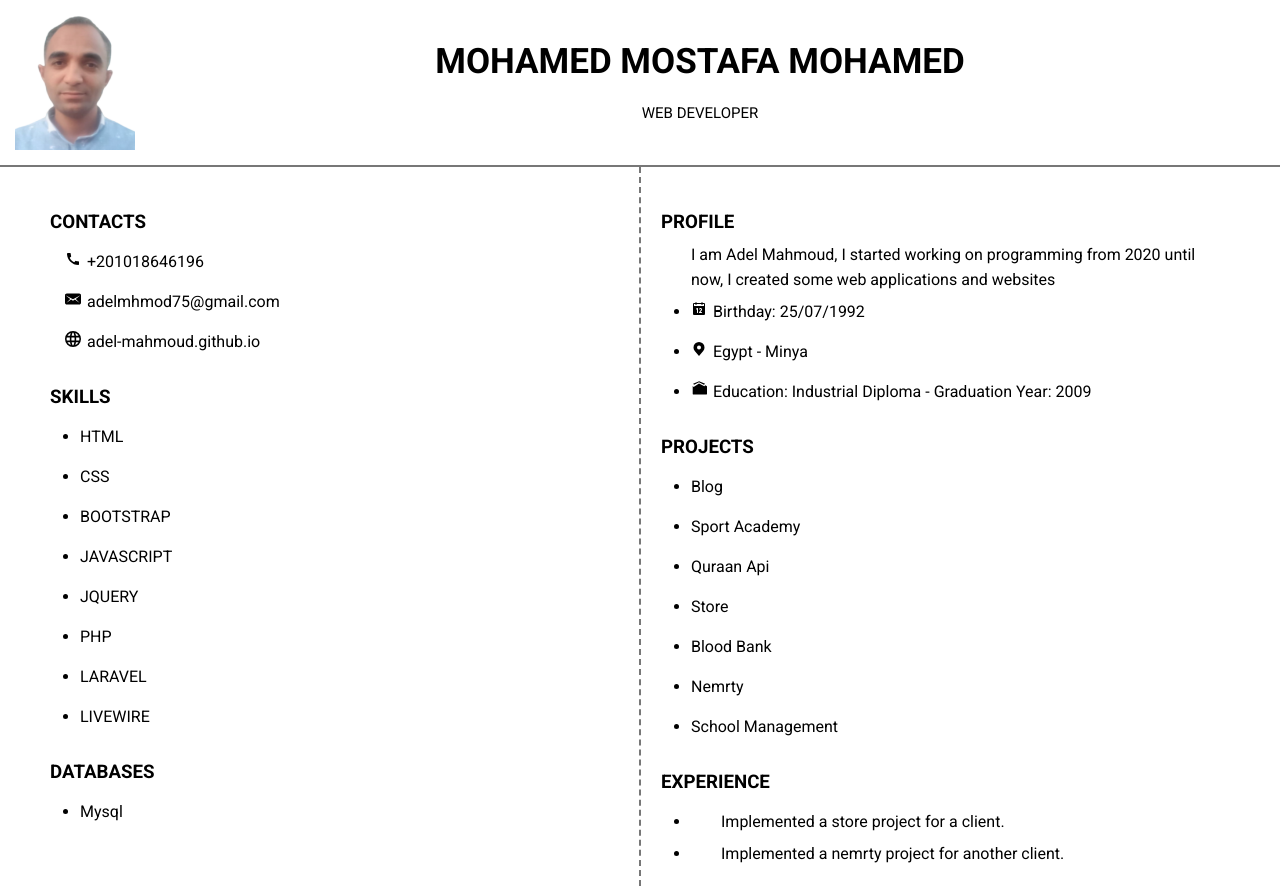
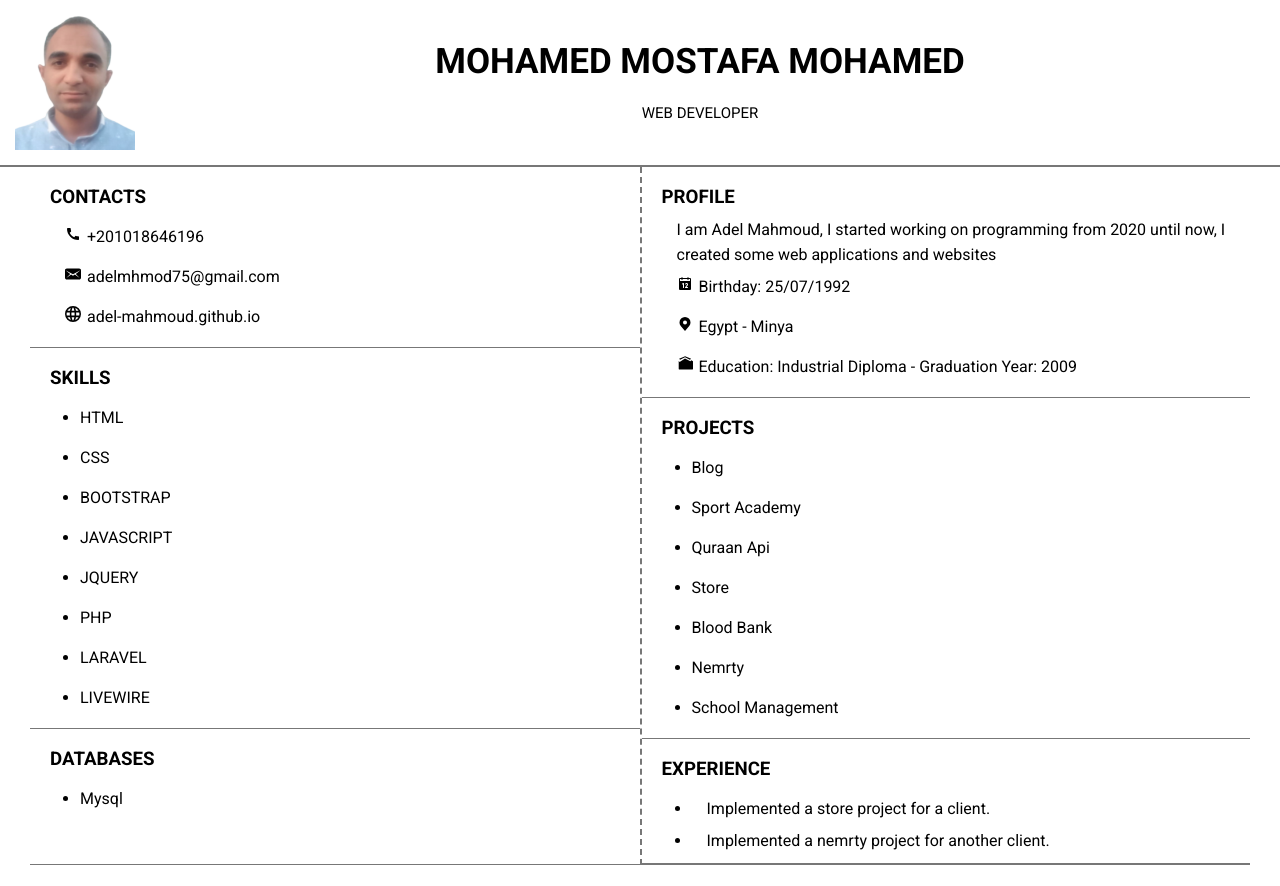
Before and after one commit to Adel-Mahmoud/CV, a plain HTML site: page index.html in a window 1280 px wide. After the commit the page ends 865 px from the top, so only its background shows below. Drawn offline with Linux system fonts and the light colour scheme.

Commit message:
Update style.css

```diff
--- a/style.css
+++ b/style.css
@@ -2,6 +2,7 @@
   line-height: 40px;
   margin: 0;
   padding: 0;
+  box-sizing: border-box;
 }
 
 body {
@@ -66,7 +67,7 @@ ul {
   padding: 0 30px;
 }
 
-.contacts ul {
+.contacts ul ,.profile ul{
   list-style: none;
   padding-left: 15px;
 }
@@ -74,11 +75,12 @@ ul {
 .left,
 .right {
   width: 100%;
-  padding: 20px;
+  border-bottom:solid 1px #777;
 }
 
 .section {
-  margin-top: 15px;
+  padding: 10px 20px;
+  border-bottom:solid 1px #777;
 }
 
 a {
@@ -91,10 +93,13 @@ a {
 }
 
 .right p {
-  padding-left: 30px;
+  padding-left: 15px;
   line-height: 25px;
 }
 
 svg {
   margin-right: 2px;
 }
+.bb{
+  border-bottom: solid 0 #000 !important;
+}
```
